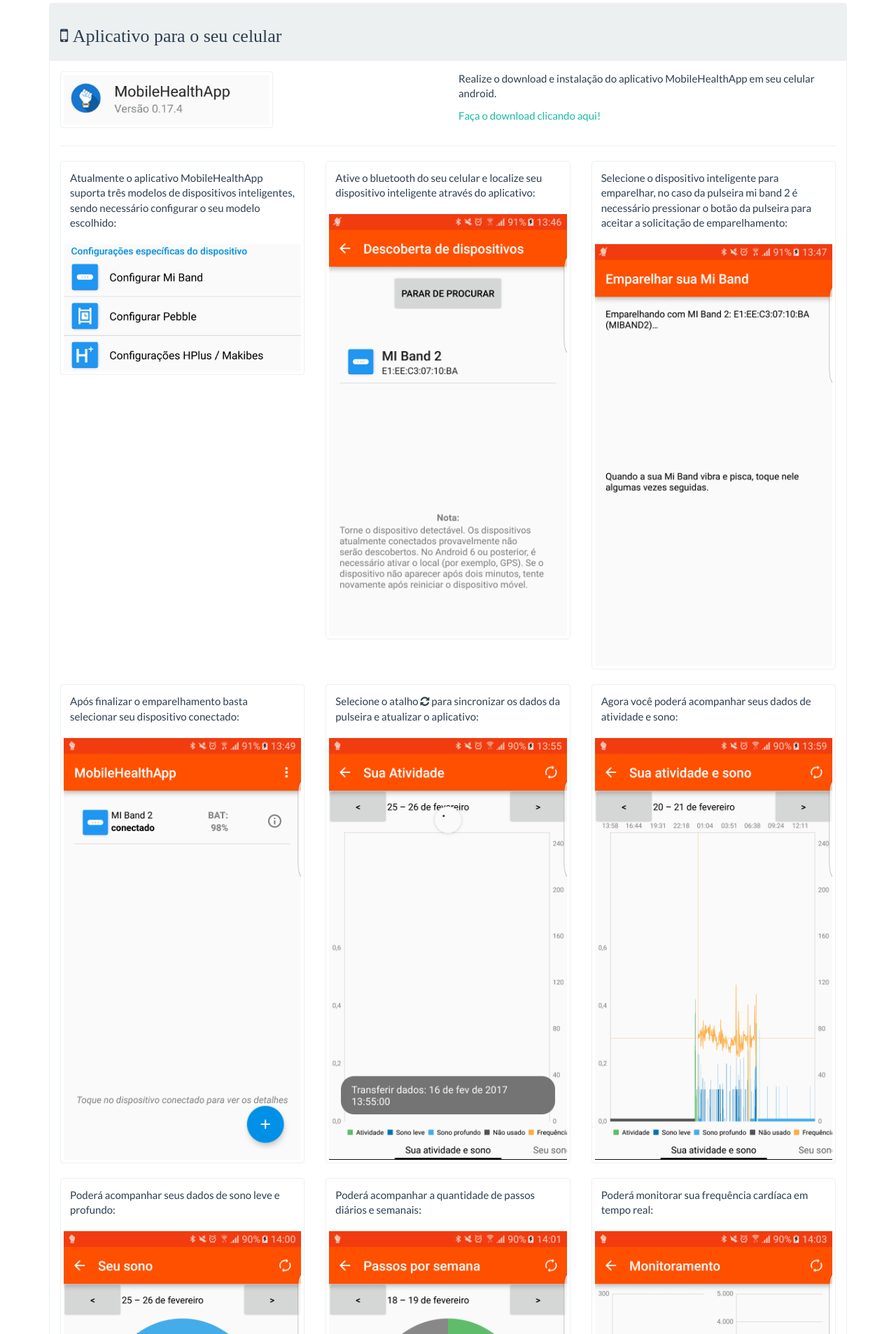
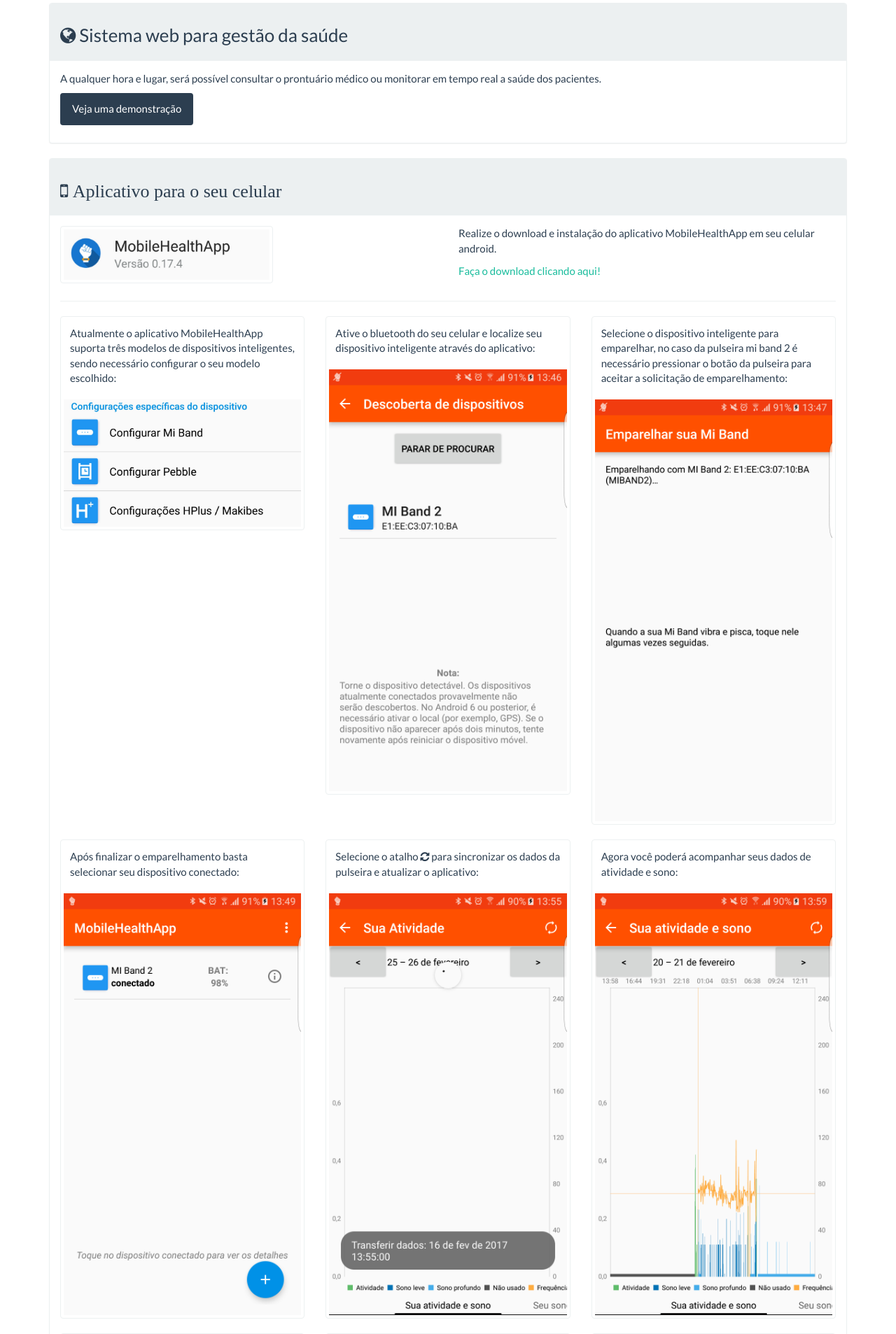
Before and after one commit to cesarbcruz/ProjectMobileHealth, a Django app: a page that uses core/templates/solution.html in a window 1280 px wide. Shown: the part 438-2345 px from the top of the page at 70% size. Run offline with Django 3.2, Linux system fonts and the light colour scheme; some libraries are stand-ins or nearby versions.

Commit message:
modulo view monitoring

```diff
--- a/core/templates/solution.html
+++ b/core/templates/solution.html
@@ -14,8 +14,18 @@
             <iframe width="560" height="315" src="https://www.youtube.com/embed/7PwEETuGoP0" frameborder="0"
                     allowfullscreen></iframe>
         </div>
+
         <div class="col-md-6">
             Entenda o funcionamento da nossa solução m-Health de uma forma simples e descomplicada, assista o vídeo!
+        </div>
+    </div>
+
+    <div class="panel panel-default">
+        <div class="panel-heading"><h3><i class="fa fa-globe" aria-hidden="true"></i> Sistema web para gestão da saúde</i>
+        </h3></div>
+        <div class="panel-body">
+            <p>A qualquer hora e lugar, será possível consultar o prontuário médico ou monitorar em tempo real a saúde dos pacientes.</p>
+            <p><a class="btn btn-primary" href="{% url 'monitoring' %}">Veja uma demonstração</a></p>
         </div>
     </div>
 
@@ -25,21 +35,24 @@
         <div class="panel-body">
             <div class="row">
                 <div class="col-md-6">
-                    <img src="{% static 'assets/images/icone_app.png' %}" class="img-thumbnail" alt="Download MobileHealthApp"
+                    <img src="{% static 'assets/images/icone_app.png' %}" class="img-thumbnail"
+                         alt="Download MobileHealthApp"
                          width="304" height="236">
                 </div>
                 <div class="col-md-6">
                     <p>Realize o download e instalação do aplicativo MobileHealthApp em seu celular android.</p>
-                    <p><a href="{% static 'assets/download/MobileHealthAPP.apk' %}">Faça o download clicando aqui!</a></p>
+                    <p><a href="{% static 'assets/download/MobileHealthAPP.apk' %}">Faça o download clicando aqui!</a>
+                    </p>
                 </div>
             </div>
-            <hr />
+            <hr/>
             <div class="row">
                 <div class="col-md-4">
                     <div class="thumbnail">
                         <a href="{% static 'assets/images/dispositivos_suportados.png' %}">
                             <div class="caption">
-                                <p>Atualmente o aplicativo MobileHealthApp suporta três modelos de dispositivos inteligentes, sendo necessário configurar o seu modelo escolhido:</p>
+                                <p>Atualmente o aplicativo MobileHealthApp suporta três modelos de dispositivos
+                                    inteligentes, sendo necessário configurar o seu modelo escolhido:</p>
                             </div>
                             <img src="{% static 'assets/images/dispositivos_suportados.png' %}" style="width:100%">
                         </a>
@@ -49,7 +62,8 @@
                     <div class="thumbnail">
                         <a href="{% static 'assets/images/localizar_dispositivos.jpg' %}">
                             <div class="caption">
-                                <p>Ative o bluetooth do seu celular e localize seu dispositivo inteligente através do aplicativo:</p>
+                                <p>Ative o bluetooth do seu celular e localize seu dispositivo inteligente através do
+                                    aplicativo:</p>
                             </div>
                             <img src="{% static 'assets/images/localizar_dispositivos.jpg' %}" style="width:100%">
                         </a>
@@ -59,7 +73,9 @@
                     <div class="thumbnail">
                         <a href="{% static 'assets/images/emparelhar_dispositivos.jpg' %}">
                             <div class="caption">
-                                <p>Selecione o dispositivo inteligente para emparelhar, no caso da pulseira mi band 2 é necessário pressionar o botão da pulseira para aceitar a solicitação de emparelhamento:</p>
+                                <p>Selecione o dispositivo inteligente para emparelhar, no caso da pulseira mi band 2 é
+                                    necessário pressionar o botão da pulseira para aceitar a solicitação de
+                                    emparelhamento:</p>
                             </div>
                             <img src="{% static 'assets/images/emparelhar_dispositivos.jpg' %}" style="width:100%">
                         </a>
@@ -79,7 +95,8 @@
                     <div class="thumbnail">
                         <a href="{% static 'assets/images/sincronizar_dispositivo.jpg' %}">
                             <div class="caption">
-                                <p>Selecione o atalho <i class="fa fa-refresh" aria-hidden="true"></i> para sincronizar os dados da pulseira e atualizar o aplicativo:</p>
+                                <p>Selecione o atalho <i class="fa fa-refresh" aria-hidden="true"></i> para sincronizar
+                                    os dados da pulseira e atualizar o aplicativo:</p>
                             </div>
                             <img src="{% static 'assets/images/sincronizar_dispositivo.jpg' %}" style="width:100%">
                         </a>
```
Also changed, not shown: core/forms.py (+6 -1 lines).
